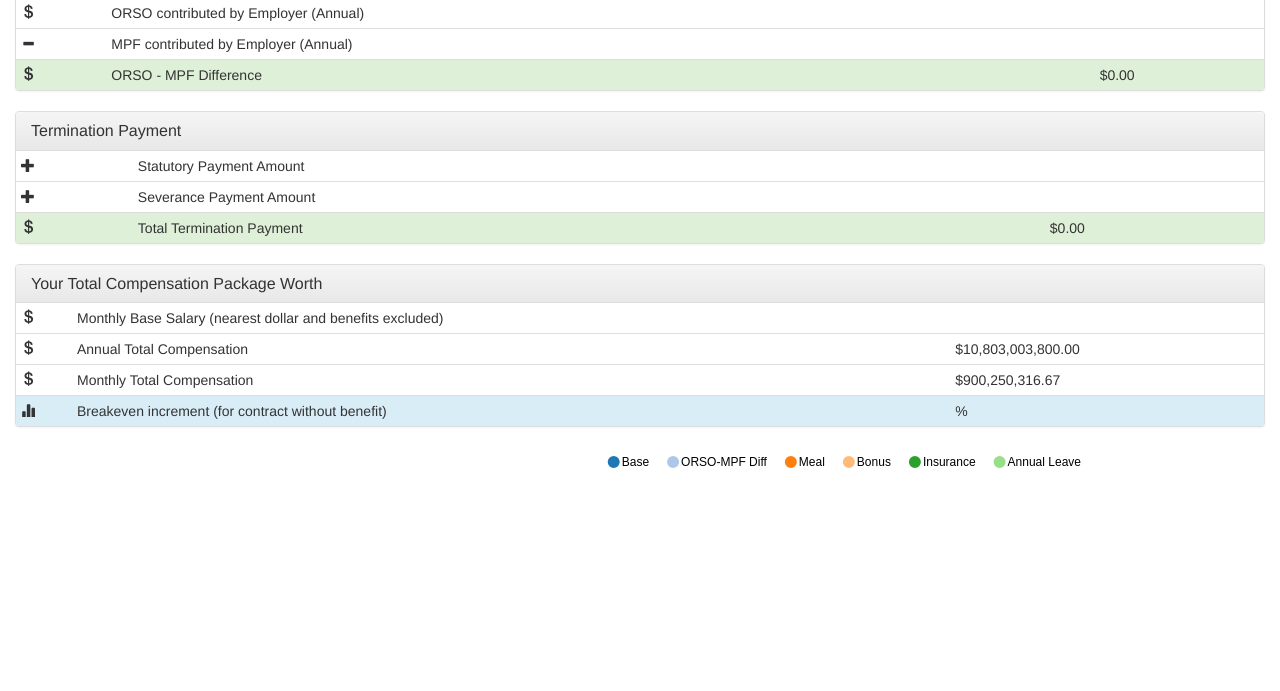
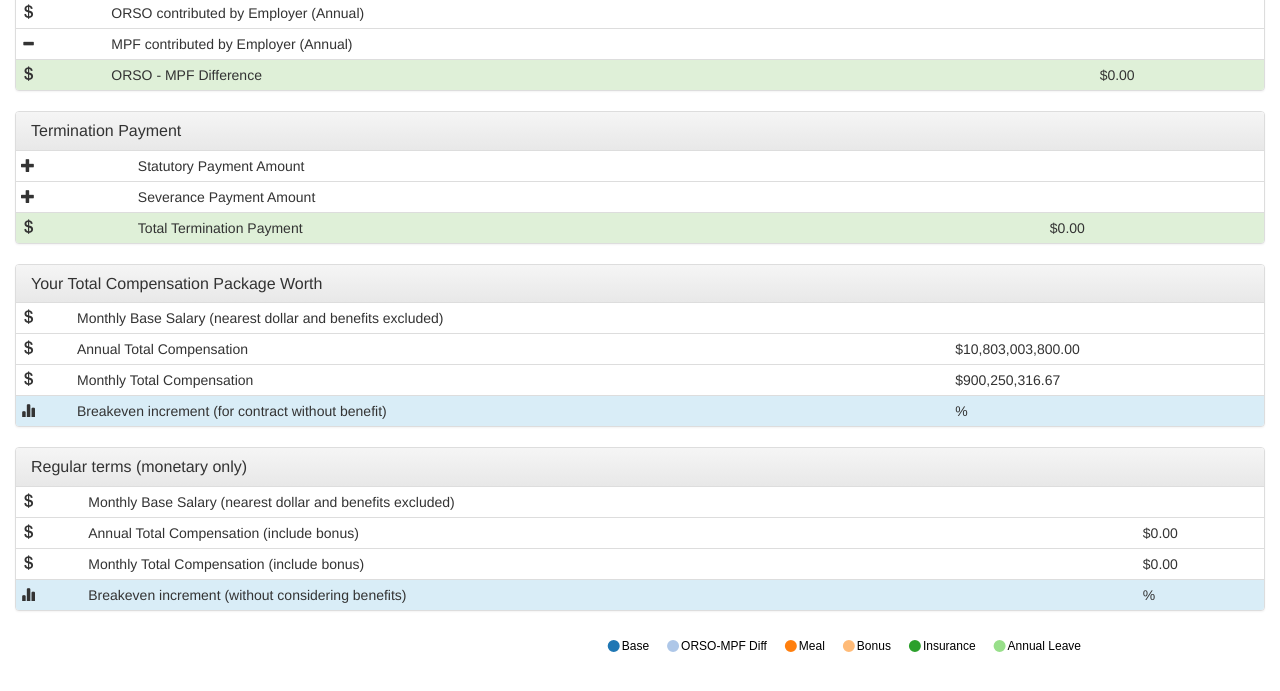
Before and after one commit to gaplo/compensation-calculator, a website: page index.html in a window 1280 px wide. Shown: the part 1059-1750 px from the top of the page. Drawn offline with Linux system fonts and the light colour scheme; some packages are replaced by stand-ins of ours; a script that the page names is missing.

Commit message:
Add regular terms comparison
Add new section for regular terms consideration.

```diff
--- a/index.html
+++ b/index.html
@@ -276,6 +276,35 @@
       </tbody>
     </table>
   </div>
+  <div class="panel panel-default">
+    <div class="panel-heading">
+      <h3 class="panel-title">Regular terms (monetary only)</h3>
+    </div>
+    <table class="table table-condensed table-hover">
+      <tbody>
+        <tr>
+          <td><span class="glyphicon glyphicon-usd" aria-hidden="true"></span></td>
+          <td>Monthly Base Salary (nearest dollar and benefits excluded)</td>
+          <td><span ng-bind="getMonthlyWages()|currency"></span></td>
+        </tr>
+        <tr>
+          <td><span class="glyphicon glyphicon-usd" aria-hidden="true"></span></td>
+          <td>Annual Total Compensation (include bonus)</td>
+          <td><span ng-bind="getTotalAnnualComp()|currency"></span></td>
+        </tr>
+        <tr>
+          <td><span class="glyphicon glyphicon-usd" aria-hidden="true"></span></td>
+          <td>Monthly Total Compensation (include bonus)</td>
+          <td><span ng-bind="getTotalAnnualComp()/12|currency"></span></td>
+        </tr>
+        <tr class="info">
+          <td><span class="glyphicon glyphicon-stats" aria-hidden="true"></span></td>
+          <td>Breakeven increment (without considering benefits)</td>
+          <td><span ng-bind="getRegularTermsBreakEven()|number:2"></span>%</td>
+        </tr>
+      </tbody>
+    </table>
+  </div>
   <nvd3 options="options" data="data"></nvd3>
 </body>
 <script src="bower_components/angular/angular.min.js"></script>
--- a/js/app.js
+++ b/js/app.js
@@ -105,7 +105,15 @@ app.controller('CalcCtrl', ['$scope', 'lodash', 'config',
 
     $scope.getTotalTermPay = function() {
       return $scope.getStatutory() + $scope.getSeverance();
-    }
+    };
+
+    $scope.getTotalAnnualComp = function() {
+      return $scope.base + $scope.bonus;
+    };
+
+    $scope.getRegularTermsBreakEven = function() {
+      return lodash.round(($scope.getTotalAnnualComp() / $scope.base - 1) * 100, 2);
+    };
 
 	$scope.options = {
             chart: {
```
